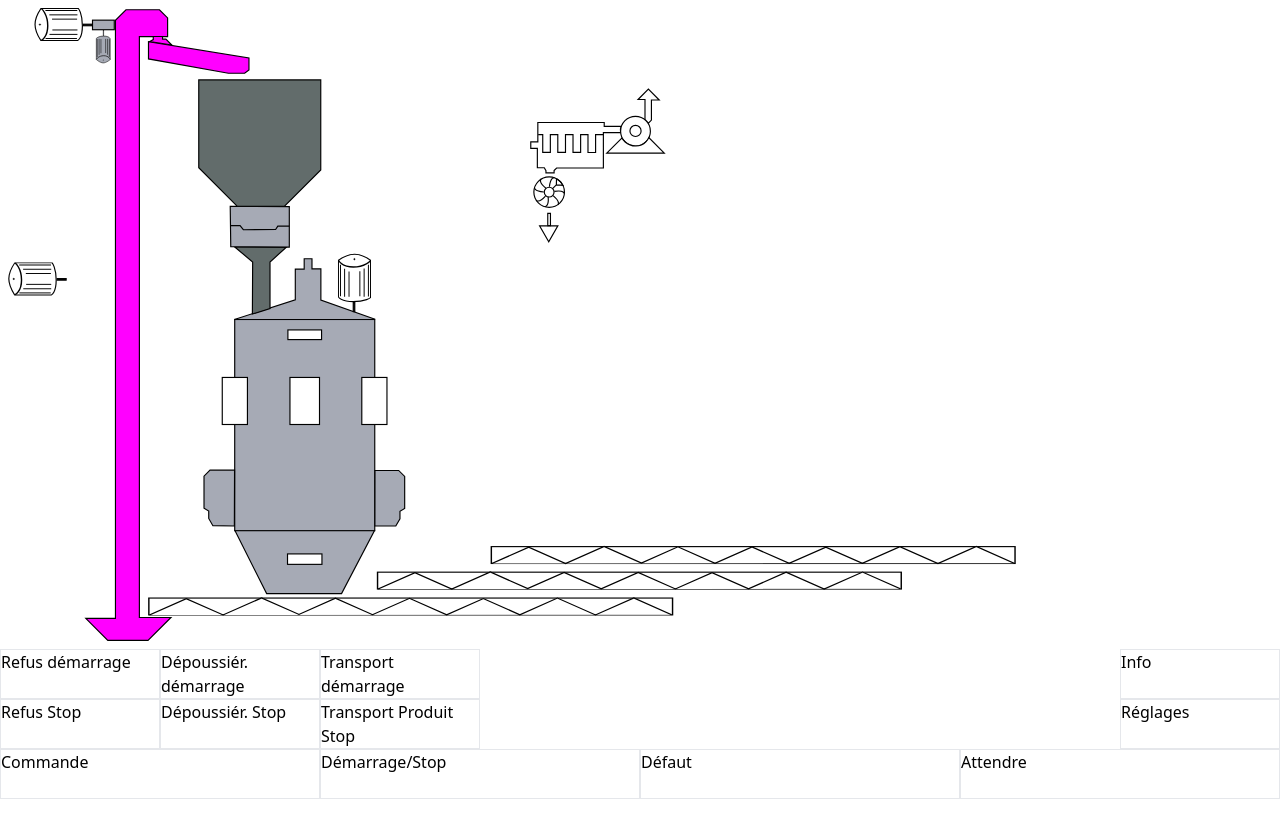
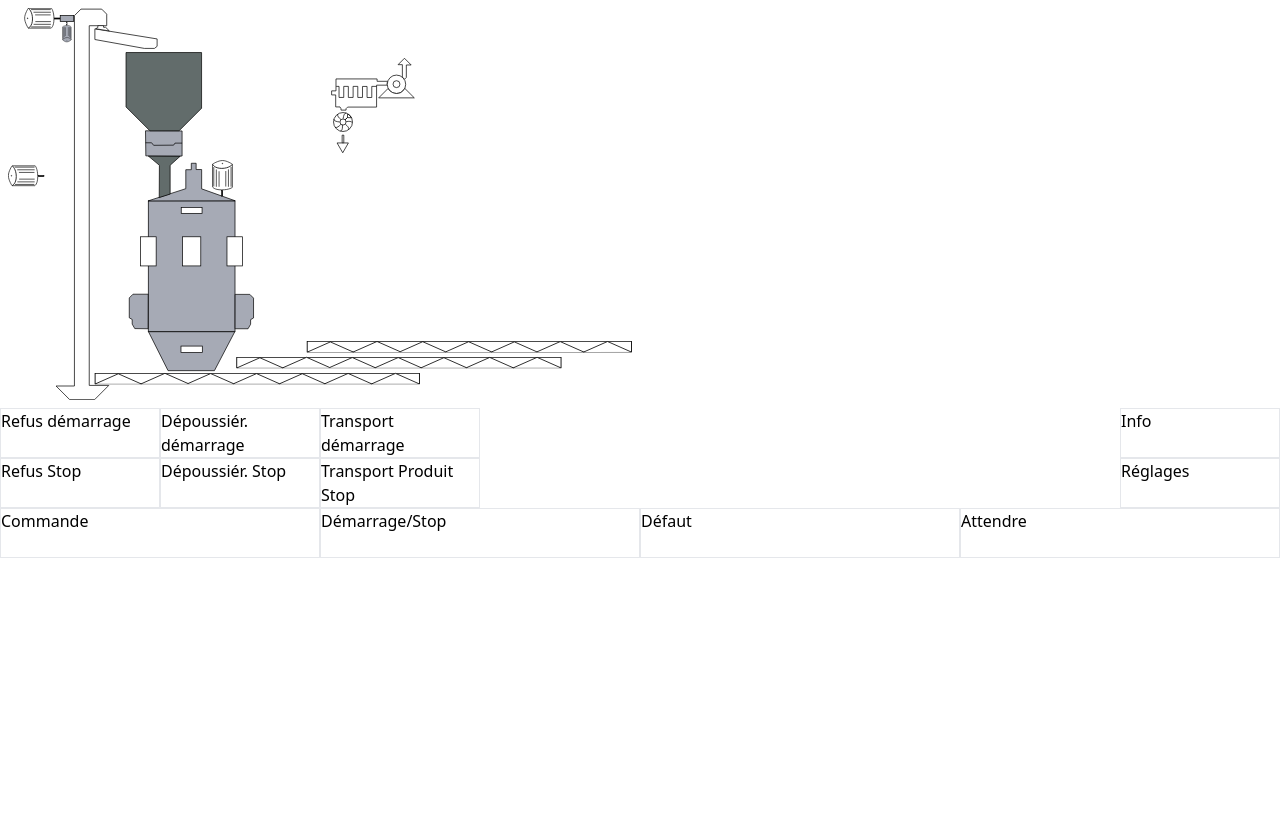
Before and after one commit to Logarithmique51/Logarithmique51.github.io, a plain HTML site: page index.html in a window 1280 px wide. After the commit the page ends 800 px from the top, so only its background shows below. Drawn offline with nearby package versions, Linux system fonts and the light colour scheme.

Commit message:
modified

```diff
--- a/index.html
+++ b/index.html
@@ -11,7 +11,7 @@
 </head>
 <body>
     <div class="screen w-full ">
-        <object id="representation" data="rotative.svg" class="w-[calc(80%-1rem)] my-2 mx-2 aspect-[285/179]" type=""></object>
+        <object id="representation" data="rotative.svg" class="w-[calc(50%-1rem)] my-2 mx-2 aspect-[285/179]" type=""></object>
         <div class="parent">
             <div class="border div1">Refus démarrage</div>
             <div class="border div2">Dépoussiér. démarrage</div>
--- a/script.js
+++ b/script.js
@@ -12,7 +12,7 @@ function init_bis(json){
         new Component(element.name)
     });
     console.log(Component.instanciated)
-    random_item(Component.instanciated).blink()
+    // random_item(Component.instanciated).blink()
 }
 
 
```
